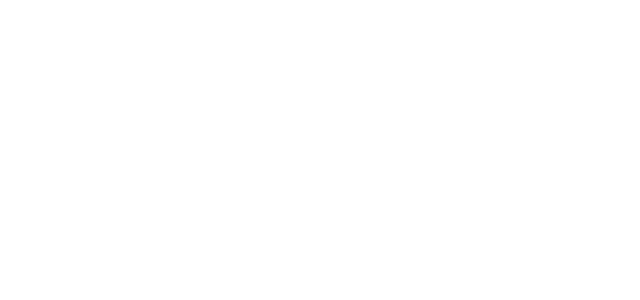
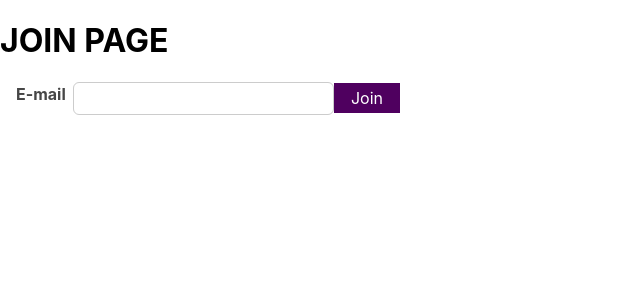
Before and after one commit to taeyoonyy/0212-react, a React (Create React App) app: page /join in a window 1280 px wide. Shown: the top 300 px of the page, without its empty margins (0-640 px from the left). Built offline with nearby package versions, Linux system fonts and the light colour scheme.

Commit message:
add email valid logic

```diff
--- a/src/App.js
+++ b/src/App.js
@@ -1,6 +1,7 @@
 import { Route, Switch, Redirect } from "react-router-dom";
 import Login from "./pages/Login";
 import Main from "./pages/Main";
+import Join from "./pages/Join";
 import UserProvider from "./store/UserProvider";
 
 function App() {
@@ -16,6 +17,9 @@ function App() {
         <Route path="/main">
           <Main />
         </Route>
+        <Route path="/join">
+          <Join />
+        </Route>
       </Switch>
     </UserProvider>
   );
--- /dev/null
+++ b/src/pages/Join.js
@@ -0,0 +1,46 @@
+import { Fragment } from "react";
+import { useHistory } from "react-router-dom";
+import { useState } from "react";
+import classes from './Join.module.css'
+import Button from '../components/ui/Button'
+
+const Join = () => {
+  const history = useHistory();
+  const [email, setEmail] = useState("");
+  const [emailIsValid, setEmailIsValid] = useState(null);
+
+  const joinHandler = (event) => {
+    event.preventDefault();
+    history.push("/login");
+  };
+
+  const changeEmailHandler = (event) => {
+    console.log(event);
+    setEmail(event.target.value);
+  };
+
+  const validateEmailHandler = (event) => {
+    setEmailIsValid(event.target.value.includes("@"));
+  };
+
+  return (
+    <Fragment>
+      <h1>JOIN PAGE</h1>
+      <form onSubmit={joinHandler}>
+        <div className={`${classes.control} ${
+            emailIsValid === false ? classes.invalid : ''
+          }`}>
+          <label>E-mail</label>
+          <input
+            value={email}
+            onChange={changeEmailHandler}
+            onBlur={validateEmailHandler}
+          ></input>
+          <Button type="submit">Join</Button>
+        </div>
+      </form>
+    </Fragment>
+  );
+};
+
+export default Join;
--- /dev/null
+++ b/src/pages/Join.module.css
@@ -0,0 +1,57 @@
+.login {
+  width: 90%;
+  max-width: 40rem;
+  margin: 2rem auto;
+  padding: 2rem;
+}
+
+.control {
+  width: 30%;
+  margin: 1rem;
+  display: flex;
+  align-items: stretch;
+  flex-direction: column;
+}
+
+.control label,
+.control input {
+  display: block;
+}
+
+.control label {
+  font-weight: bold;
+  flex: 1;
+  color: #464646;
+  margin-bottom: 0.5rem;
+}
+
+.control input {
+  flex: 3;
+  font: inherit;
+  padding: 0.35rem 0.35rem;
+  border-radius: 6px;
+  border: 1px solid #ccc;
+}
+
+.control input:focus {
+  outline: none;
+  border-color: #4f005f;
+  background: #f6dbfc;
+}
+
+.control.invalid input {
+  border-color: red;
+  background: #fbdada;
+}
+
+.actions {
+  text-align: center;
+}
+
+@media (min-width: 768px) {
+  .control {
+    align-items: center;
+    flex-direction: row;
+  }
+
+}
```
